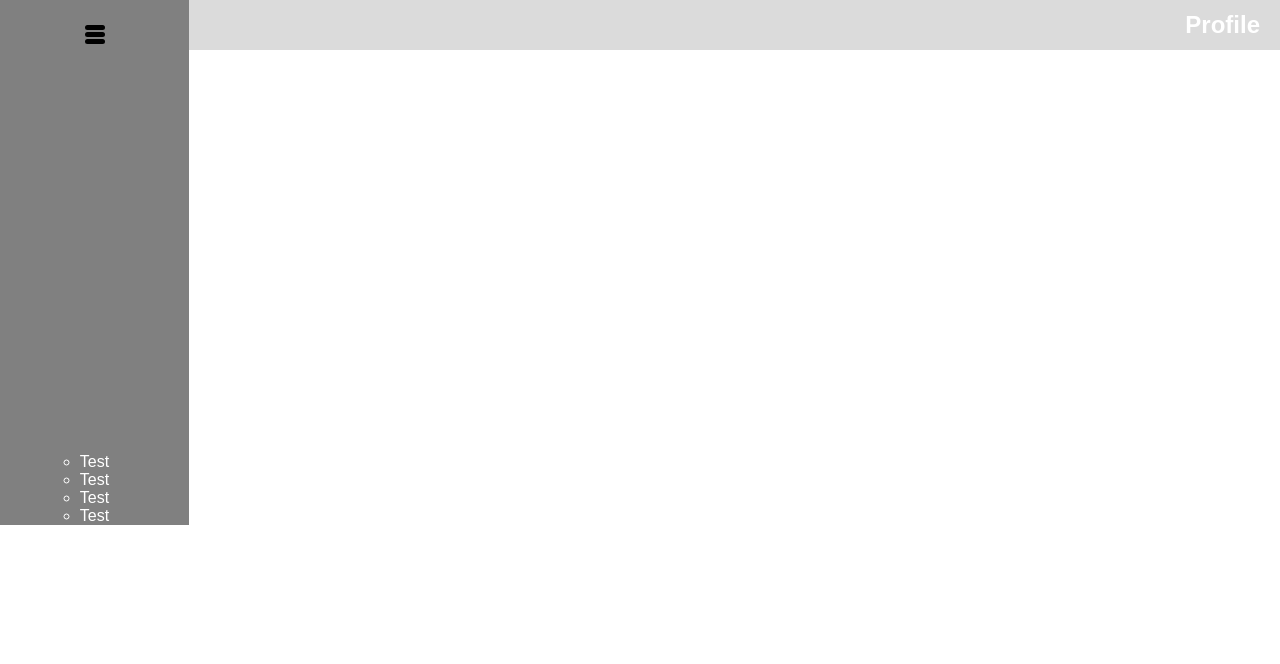
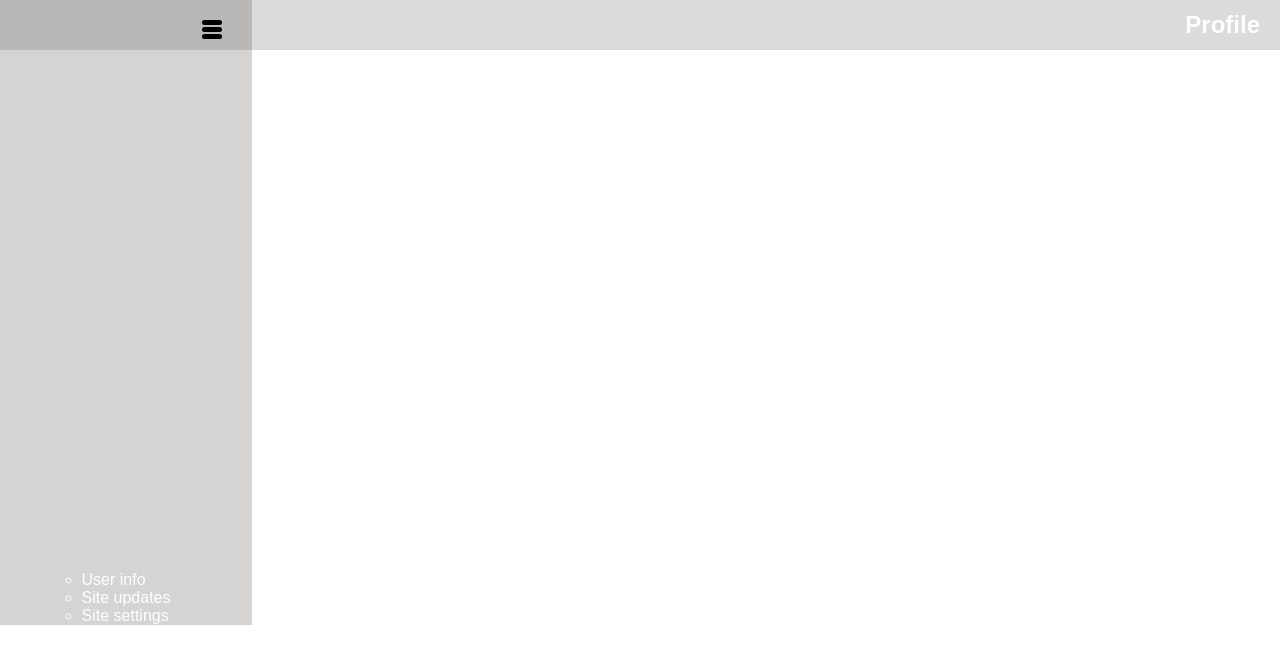
Before and after one commit to RitaAjdinii/TechStore-Web, a PHP site: page /AdminDashboard.html in a window 1280 px wide. Shown: the top 664 px of the page. Run offline with PHP 8.4, Linux system fonts and the light colour scheme.

Commit message:
updateDashboard

```diff
--- a/AdminDashboard.css
+++ b/AdminDashboard.css
@@ -13,7 +13,7 @@ nav{
     height:20px;
     width:20px;
     cursor: pointer;
-    margin-top:450px;
+    position:absolute;
 }
 
 .line{
@@ -47,16 +47,19 @@ nav{
     flex-direction:column;
     justify-content: space-between;
     align-items: center;
-    padding:50px 0 0 0;
-    width:15%;
-    height:1000px;
-    background-color:grey;
+    padding:0 30px;
+    width:20%;
+    height: 1200px;
+    background-color:rgba(61, 51, 51, 0.212);
 }
 
-.on{
-    display: block;
+
+.burger-container{
+    height:50px;
+    width:100%;
+    display: flex;
+    justify-content: flex-end;
+    align-items: center;
+    width:100%;
+    margin-top:580px;
 }
-
-.nav-components{
-    display: block;
-}
--- a/AdminDashboard.html
+++ b/AdminDashboard.html
@@ -9,16 +9,17 @@
 <body>
      <nav>
         <ul class="nav-list">
+             <div class="burger-container">
                     <div class="hamburger">
                         <div class="line"></div>
                         <div class="line"></div>
                         <div class="line"></div>
                     </div>
-        <ul class="nav-components">
-            <li>Test</li>
-            <li>Test</li>
-            <li>Test</li>
-            <li>Test</li>
+             </div>
+             <ul class="nav-content-items">
+                <li>User info</li>
+                <li>Site updates</li>
+                <li>Site settings</li>
              </ul>
         </ul>
         <div class="profile">
@@ -30,6 +31,7 @@
         const hamburger = document.querySelector(".hamburger");
         const nav_list = document.querySelector(".nav-list");
         const nav_components =document.querySelector("nav-components");
+          const burger_container =document.querySelector("burger-container");
         let isOpen = false;
 
         hamburger.addEventListener("click",()=>{
@@ -39,11 +41,13 @@
                 nav_list.style.width = "20%";
                 nav_list.style.height = "1200px";
                 nav_list.style.backgroundColor = "rgba(61, 51, 51, 0.212)";
+
             }else{
 
                 nav_list.style.width = "0px";
                 nav_list.style.height = "0px";
                 nav_list.style.backgroundColor = "none";
+
             }
 
 
```
Lines whose indentation alone changed are shown as unchanged.
